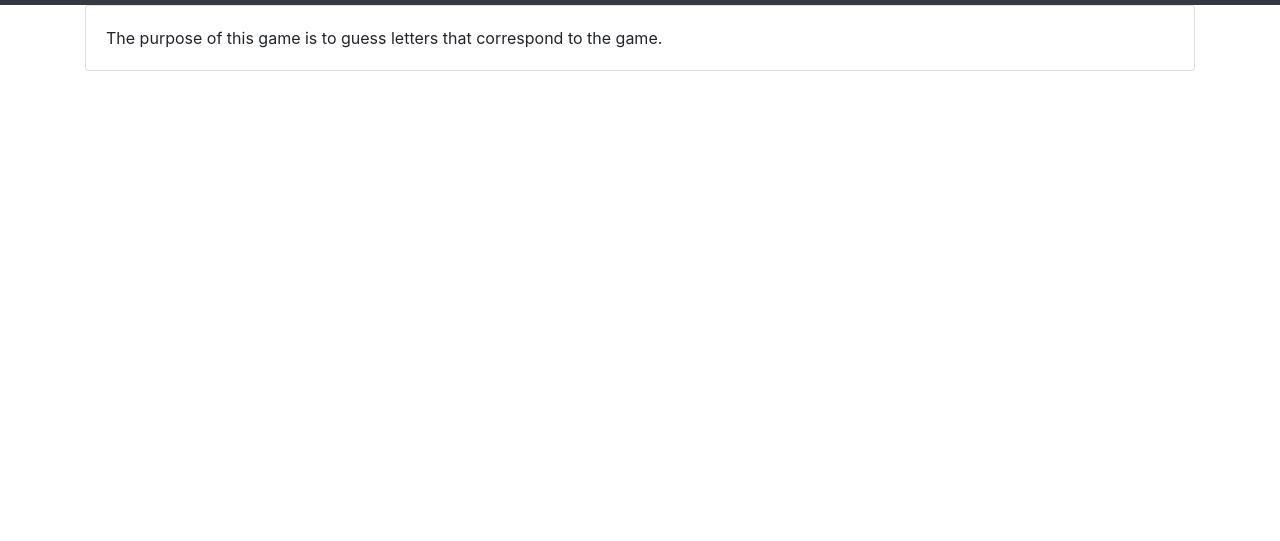
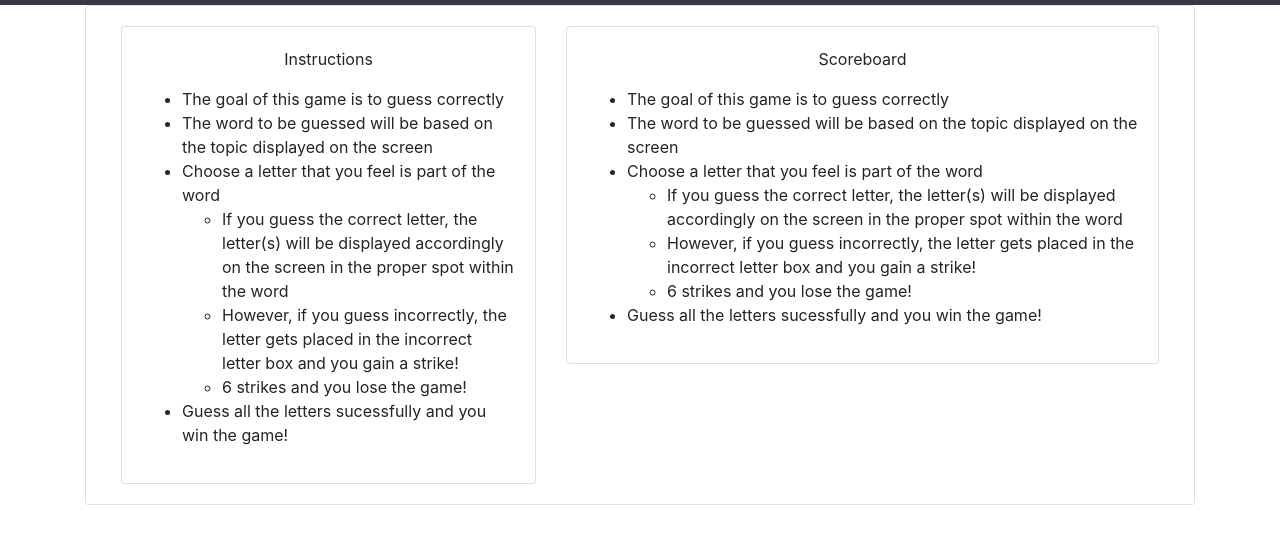
Before and after one commit to Garciat427/Word-Guess-Game, a plain HTML site: page index.html in a window 1280 px wide. Shown: the part 51-592 px from the top of the page. Drawn offline with nearby package versions, Linux system fonts and the light colour scheme.

Commit message:
Added Instructions and Stage Images for the game

```diff
--- a/index.html
+++ b/index.html
@@ -21,7 +21,50 @@
         <div class="container">
             <div class="card">
                 <div class="card-body">
-                    The purpose of this game is to guess letters that correspond to the game.
+                    <div class="container">
+                        <div class="row">
+                            <!-- Instructions Card -->
+                            <div class="col-md-5">
+                                <div class="card">
+                                    <div class="card-body">
+                                        <p class="text-center">Instructions
+                                            <ul>
+                                                <li>The goal of this game is to guess correctly</li>
+                                                <li>The word to be guessed will be based on the topic displayed on the screen</li>
+                                                <li>Choose a letter that you feel is part of the word</li>
+                                                    <ul>
+                                                        <li>If you guess the correct letter, the letter(s) will be displayed accordingly on the screen in the proper spot within the word</li>
+                                                        <li>However, if you guess incorrectly, the letter gets placed in the incorrect letter box and you gain a strike!</li>
+                                                        <li>6 strikes and you lose the game!</li>
+                                                    </ul>
+                                                <li>Guess all the letters sucessfully and you win the game!</li>
+                                            </ul>
+                                        </p>
+                                    </div>
+                                </div>
+                            </div>
+                            <!-- Score Board -->
+                            <div class="col-md-7">
+                                <div class="card">
+                                    <div class="card-body ">
+                                        <p class="text-center">Scoreboard
+                                            <ul>
+                                                <li>The goal of this game is to guess correctly</li>
+                                                <li>The word to be guessed will be based on the topic displayed on the screen</li>
+                                                <li>Choose a letter that you feel is part of the word</li>
+                                                    <ul>
+                                                        <li>If you guess the correct letter, the letter(s) will be displayed accordingly on the screen in the proper spot within the word</li>
+                                                        <li>However, if you guess incorrectly, the letter gets placed in the incorrect letter box and you gain a strike!</li>
+                                                        <li>6 strikes and you lose the game!</li>
+                                                    </ul>
+                                                <li>Guess all the letters sucessfully and you win the game!</li>
+                                            </ul>
+                                        </p>
+                                    </div>
+                                </div>
+                            </div>
+                        </div>
+                    </div>
                 </div>
             </div>
         </div>
```
Also changed, not shown: assets/images/Hangman Stages/Hangman-Master-Page.png (added), assets/images/Hangman Stages/Hangman-Stage1.png (added), assets/images/Hangman Stages/Hangman-Stage2.png (added), assets/images/Hangman Stages/Hangman-Stage3.png (added), assets/images/Hangman Stages/Hangman-Stage4.png (added), assets/images/Hangman Stages/Hangman-Stage5.png (added), assets/images/Hangman Stages/Hangman-Stage6.png (added), assets/images/Hangman Stages/Hangman-Stage7.png (added), assets/images/Hangman Stages/Hangman-Stage8.png (added), 1 other file.
